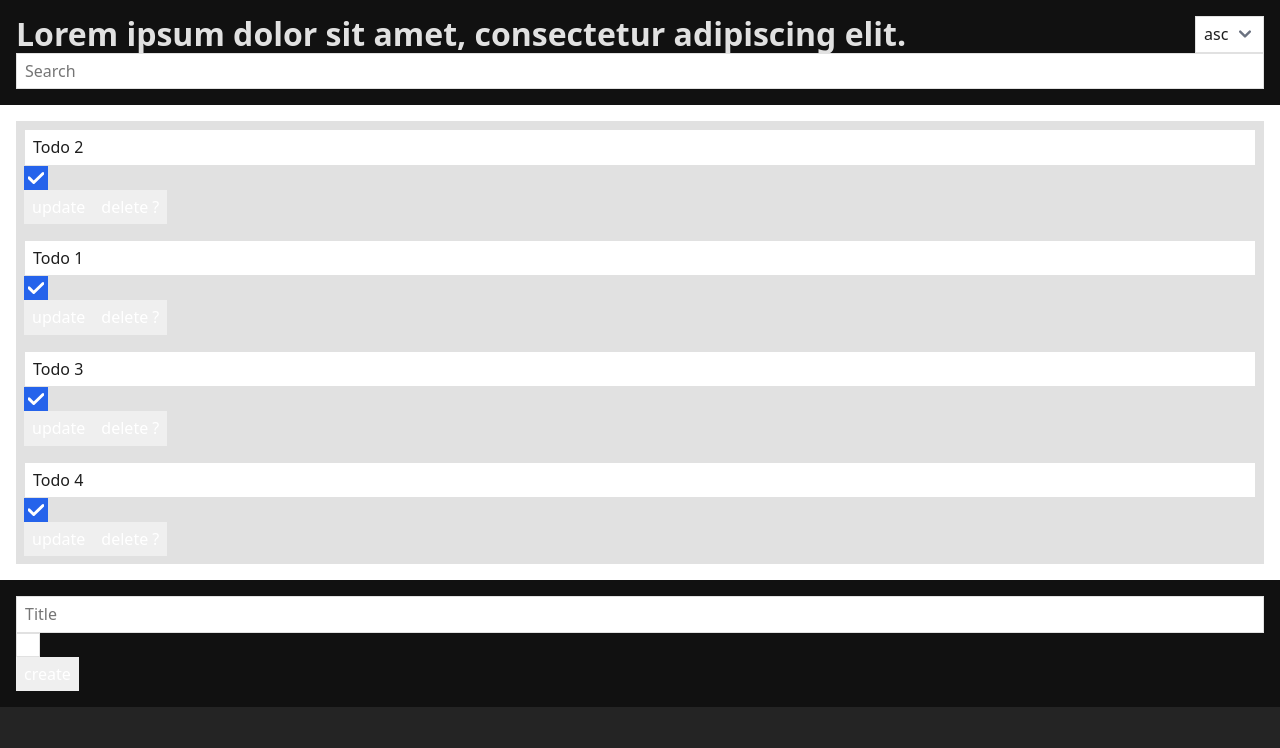
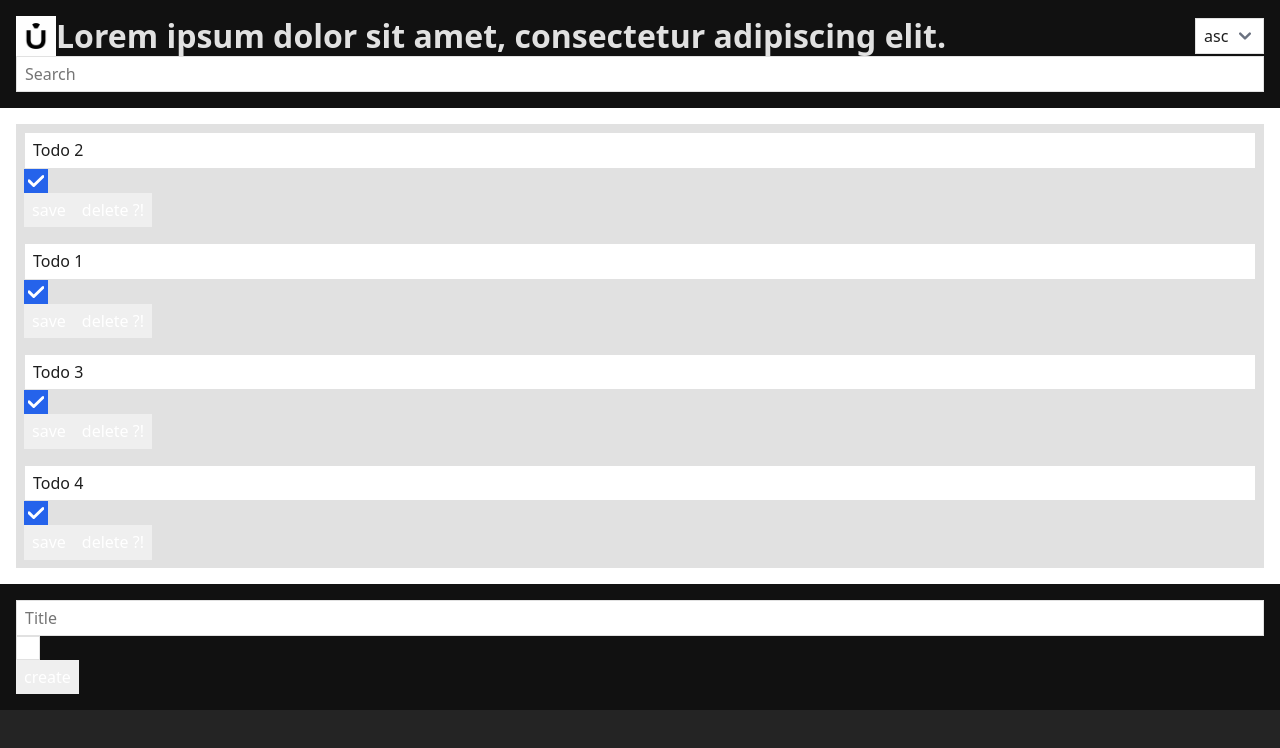
Before and after one commit to witcherlin/test, a React (Vite) app: page / in a window 1280 px wide. Shown: the top 748 px of the page. Built offline with nearby package versions, Linux system fonts and the light colour scheme.

Commit message:
Update problems

```diff
--- /dev/null
+++ b/core/services/index.ts
@@ -0,0 +1 @@
+export * from './todos';
--- /dev/null
+++ b/core/types/index.ts
@@ -0,0 +1 @@
+export * from './todos';
--- /dev/null
+++ b/core/utils/delay.ts
@@ -0,0 +1,5 @@
+export function delay(ms: number) {
+  return new Promise((resolve) => {
+    setTimeout(() => resolve('Done'), ms);
+  });
+}
--- a/core/utils/fetch.ts
+++ b/core/utils/fetch.ts
@@ -19,8 +19,6 @@ export const fetch = async (
   const endpoint = endpoints.find(
     (endpoint) => regexp(endpoint.url).test(url.pathname) && (endpoint.method || 'GET') === method,
   );
-
-  console.log(method, url.href, endpoint ? '(fake)' : '(real)');
 
   if (!endpoint) {
     return globalThis.fetch(input, init);
--- /dev/null
+++ b/core/utils/index.ts
@@ -0,0 +1,2 @@
+export * from './delay';
+export * from './fetch';
--- a/src/App.module.scss
+++ b/src/App.module.scss
@@ -20,14 +20,26 @@
   padding: 16px;
   background-color: #111111;
 
-  &__title {
+  &__content {
     display: flex;
     flex-direction: row;
     justify-content: space-between;
     align-items: center;
 
+    &__left {
+      display: flex;
+      flex-direction: row;
+      align-items: center;
+    }
+
+    &__logo {
+      width: 40px;
+      height: 40px;
+    }
+
     &__heading {
-      margin: 0;
+      font-size: 32px;
+      font-weight: 600;
     }
   }
 }
--- a/src/App.tsx
+++ b/src/App.tsx
@@ -1,8 +1,10 @@
 import { FormEvent, useState } from 'react';
 
+import logoImage from '@core/assets/logo.png';
 import { TextInput, CheckBoxInput, SelectInput, Button } from '@core/components';
-import { useGetTodosQuery, useCreateTodoMutation, useUpdateTodoMutation, useDeleteTodoMutation } from '@core/services/todos';
-import { TodoType } from '@core/types/todos';
+import { useGetTodosQuery, useCreateTodoMutation, useUpdateTodoMutation, useDeleteTodoMutation } from '@core/services';
+import { TodoType } from '@core/types';
+import { delay } from '@core/utils';
 
 import styles from './App.module.scss';
 
@@ -16,6 +18,17 @@
 console.log(chunk([1, 2, 3, 4, 5, 6], 2)); // [[1, 2], [3, 4], [5, 6]]
 console.log(chunk([1, 2, 3, 4, 5, 6], 3)); // [[1, 2, 3], [4, 5, 6]]
 console.log(chunk([1, 2, 3, 4, 5, 6], 4)); // [[1, 2, 3, 4], [5, 6]]
+
+function limit<T, U extends unknown[]>(fn: (...args: U) => T, time: number) {
+  return (...args: U) => {
+    return fn(...args);
+  };
+}
+
+limit(delay, 100)(10).then(console.log).catch(console.error); // Done
+limit(delay, 100)(50).then(console.log).catch(console.error); // Done
+limit(delay, 100)(150).then(console.log).catch(console.error); // Error: Time Limit Exceeded
+limit(delay, 100)(300).then(console.log).catch(console.error); // Error: Time Limit Exceeded
 
 /* *** */
 
@@ -54,8 +67,8 @@ function TodoForm({ mode, todo, onCreate, onUpdate, onDelete }: TodoFormProps) {
 
         {mode === 'edit' && (
           <>
-            <Button onClick={handleUpdate}>update</Button>
-            <Button variant="danger" onClick={handleDelete}>delete ? {/* cancel (9) */}</Button>
+            <Button onClick={handleUpdate}>save</Button>
+            <Button variant="danger" onClick={handleDelete}>delete ?! {/* cancel (9) */}</Button>
           </>
         )}
       </div>
@@ -82,8 +95,11 @@ export function App() {
   return (
     <div className={styles.layout}>
       <div className={styles.header}>
-        <div className={styles.header__title}>
-          <h1 className={styles.header__title__heading}>Lorem ipsum dolor sit amet, consectetur adipiscing elit.</h1>
+        <div className={styles.header__content}>
+          <div className={styles.header__content__left}>
+            <img className={styles.header__content__logo} src={logoImage} alt="" />
+            <span className={styles.header__content__heading}>Lorem ipsum dolor sit amet, consectetur adipiscing elit.</span>
+          </div>
           <SelectInput options={['asc', 'desc']} value={sort} onChange={setSort} />
         </div>
 
```
Also changed, not shown: core/assets/logo.png (added).
